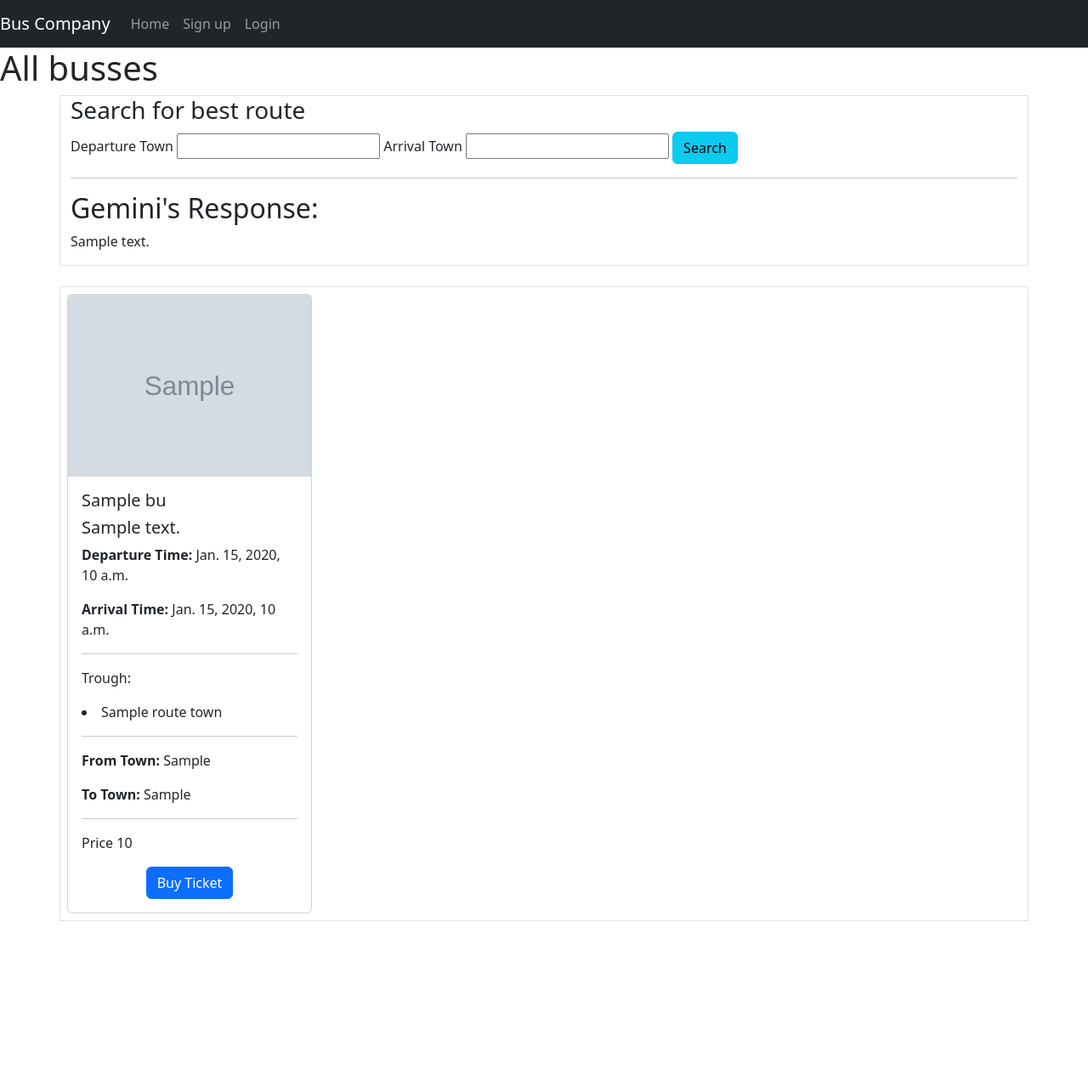
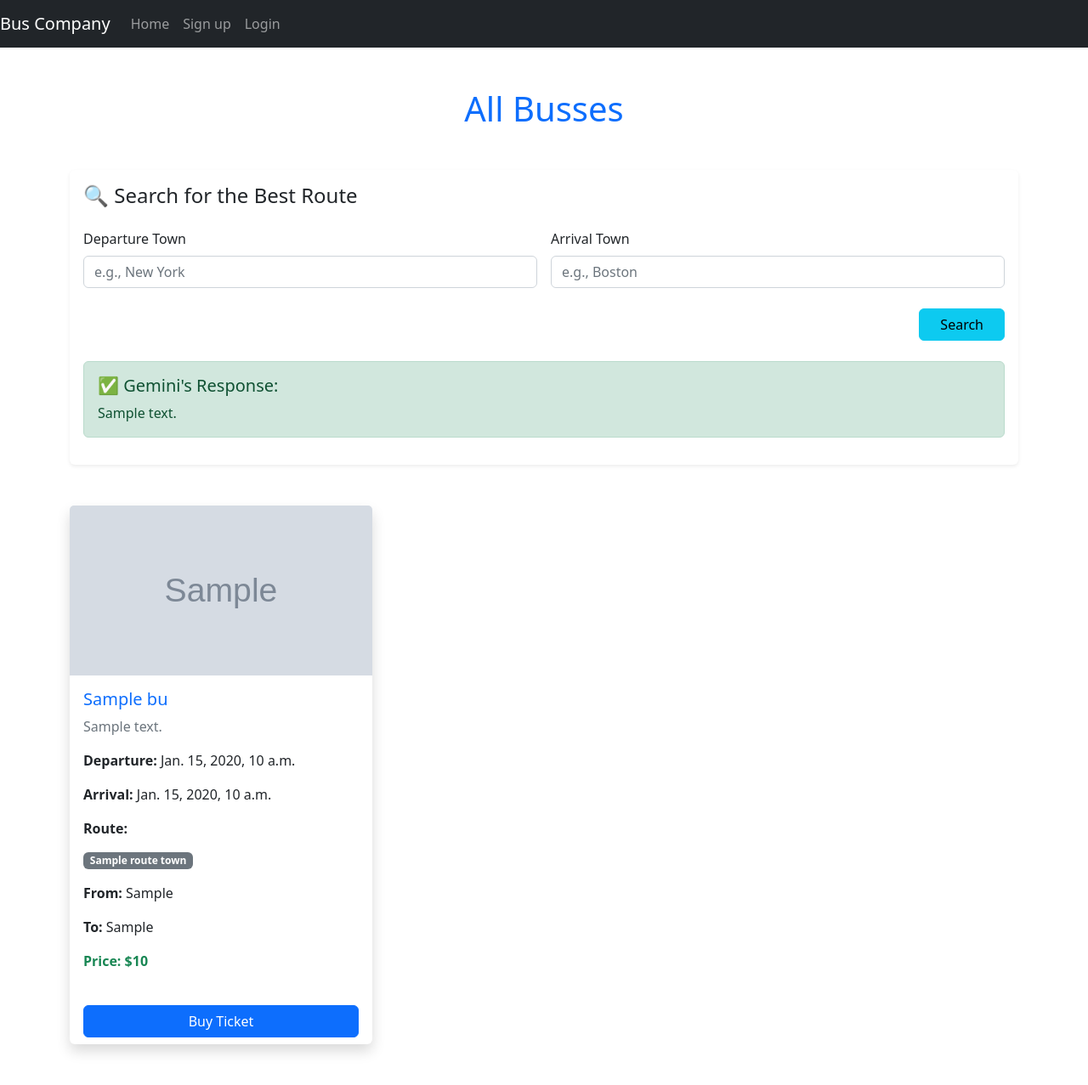
Before and after one commit to Polclard/bus_company, a Django app: template buses/templates/busses.html in a window 1280 px wide. Shown: the whole page at 85% size. Before the commit the page ends 1084 px from the top, so only its background shows below. Run offline with Django 5.2, Linux system fonts and the light colour scheme; the template is opened without the code that fills it: most values are stand-ins (such as "Sample title", 1, 10 or a date in 2020); grey boxes marked "Sample" are stand-in pictures; some libraries are stand-ins or nearby versions.

Commit message:
updated design on busses and tickets

```diff
--- a/buses/templates/busses.html
+++ b/buses/templates/busses.html
@@ -1,74 +1,73 @@
 {% extends 'base.html' %}
 {% load static %}
 {% block content %}
-    <!DOCTYPE html>
-    <html lang="en">
-    <head>
-        <meta charset="UTF-8">
-        <title>Busses</title>
-    </head>
-    <body>
-    <h1>All busses</h1>
-    <div class="container border">
-        <h3>Search for best route</h3>
-        {% load crispy_forms_filters %}
+<div class="container my-5">
+    <h1 class="text-center text-primary mb-5">All Busses</h1>
+
+    <div class="card shadow-sm border-0 mb-5">
+        <div class="card-body">
+            <h4 class="card-title mb-4">🔍 Search for the Best Route</h4>
             <form method="post" action="{% url 'check_route' %}">
                 {% csrf_token %}
-            {{ form|crispy }}
-            <label>
-                Departure Town
-                <input type="text" name="from_town">
-            </label>
-            <label>
-                Arrival Town
-                <input type="text" name="to_town">
-            </label>
-            <button type="submit" class="btn btn-info">Search</button>
+                <div class="row g-3">
+                    <div class="col-md-6">
+                        <label for="from_town" class="form-label">Departure Town</label>
+                        <input type="text" class="form-control" id="from_town" name="from_town" placeholder="e.g., New York">
+                    </div>
+                    <div class="col-md-6">
+                        <label for="to_town" class="form-label">Arrival Town</label>
+                        <input type="text" class="form-control" id="to_town" name="to_town" placeholder="e.g., Boston">
+                    </div>
+                </div>
+                <div class="mt-4 text-end">
+                    <button type="submit" class="btn btn-info px-4">Search</button>
+                </div>
             </form>
+
             {% if answer %}
-            <div>
-                <hr>
-                <h2>Gemini's Response:</h2>
-                <p>{{ answer|safe }}</p>
+                <div class="alert alert-success mt-4" role="alert">
+                    <h5 class="alert-heading">✅ Gemini's Response:</h5>
+                    <p class="mb-0">{{ answer|safe }}</p>
                 </div>
             {% endif %}
         </div>
-    <div class="container mt-4 border p-2">
+    </div>
+
     <div class="row row-cols-1 row-cols-md-3 g-4">
         {% for bus in busses %}
             <div class="col">
-                    <div class="card h-100" style="width: 18rem;">
+                <div class="card h-100 shadow border-0">
                     {% if bus.image %}
-                            <img src="{{ bus.image.url }}" alt="Bus Image">
-                        {% else %}
-                            <img src="{% static '../media/images/blanko.png' %}" alt="Default Bus Image">
+                        <img src="{{ bus.image.url }}" class="card-img-top" alt="Bus Image" style="height: 200px; object-fit: cover;">
+{#                    {% else %}#}
+{#                        <img src="{% static 'images/blanko.png' %}" class="card-img-top" alt="Default Bus Image" style="height: 200px; object-fit: cover;">#}
                     {% endif %}
                     <div class="card-body">
-                            <h5 class="card-title">{{ bus.name }}</h5>
-                            <h5 class="card-title">{{ bus.description }}</h5>
-                            <p class="card-text"><b>Departure Time:</b> {{ bus.departure_time }}</p>
-                            <p class="card-text"><b>Arrival Time:</b> {{ bus.arrival_time }}</p>
-                            <hr>
-                            <p>Trough:</p>
+                        <h5 class="card-title text-primary">{{ bus.name }}</h5>
+                        <p class="text-muted">{{ bus.description }}</p>
+
+                        <p><strong>Departure:</strong> {{ bus.departure_time }}</p>
+                        <p><strong>Arrival:</strong> {{ bus.arrival_time }}</p>
+
+                        <p class="mt-3"><strong>Route:</strong></p>
+                        <div class="d-flex flex-wrap gap-1">
                             {% for route_town in bus.route.towns.all %}
-                                <li>{{ route_town.name }}</li>
+                                <span class="badge bg-secondary">{{ route_town.name }}</span>
                             {% endfor %}
-                            <hr>
-                            <p class="card-text"><b>From Town:</b> {{ bus.route.start_town }}</p>
-                            <p class="card-text"><b>To Town:</b> {{ bus.route.end_town }}</p>
-                            <hr>
-                            <p class="card-text">Price {{ bus.price }}</p>
-                            <div class="text-center">
+                        </div>
+
+                        <p class="mt-3"><strong>From:</strong> {{ bus.route.start_town }}</p>
+                        <p><strong>To:</strong> {{ bus.route.end_town }}</p>
+                        <p class="text-success fw-bold">Price: ${{ bus.price }}</p>
+                    </div>
+                    <div class="card-footer bg-transparent border-0">
                         <form method="get" action="{% url 'buy_ticket' bus_id=bus.id %}">
-                                    <button type="submit" class="btn btn-primary">Buy Ticket</button>
+                            <button type="submit" class="btn btn-primary w-100">Buy Ticket</button>
                         </form>
-                            </div>
                     </div>
                 </div>
             </div>
         {% endfor %}
     </div>
 </div>
-    </body>
-    </html>
 {% endblock %}
```
Also changed, not shown: buses/templates/buy_ticket.html (+28 -33 lines), buses/templates/tickets.html (+22 -22 lines). Lines whose indentation alone changed are shown as unchanged.
